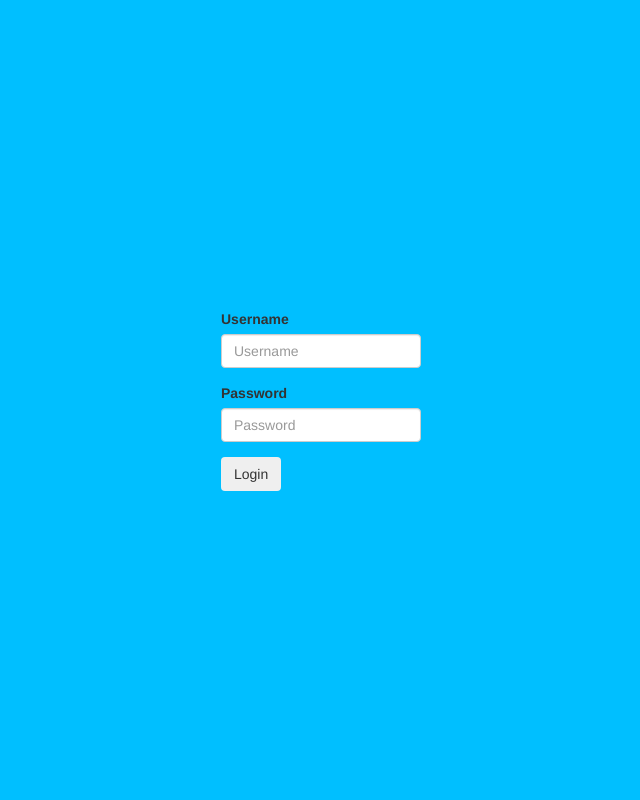
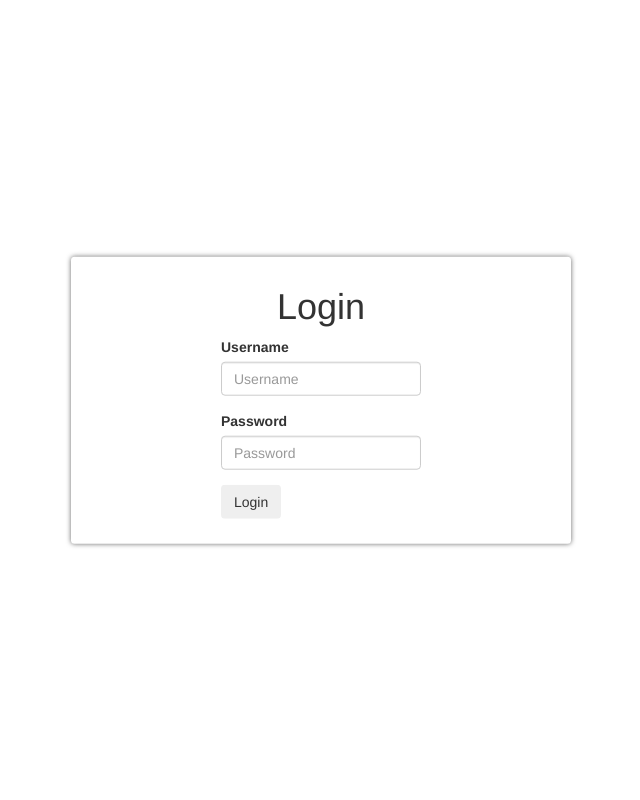
Before and after one commit to Jason0705/ICanCook, a Django app: page /user/login/ in a window 1280 px wide. Shown: the whole page, without its empty margins (319-959 px from the left). Run offline with Django 3.2, Linux system fonts and the light colour scheme; some libraries are stand-ins or nearby versions.

Commit message:
Styled the login page to look a bit nicer

```diff
--- a/mysite/user/static/site.css
+++ b/mysite/user/static/site.css
@@ -1,16 +1,33 @@
 html {
+    height: 100%;
+    background-color: deepskyblue;
+}
+
+body {
     height: 100%;
 }
 
-body {
-    background-color: deepskyblue;
-    height: 100%;
+#login-container {
+    width: 500px;
+    margin: auto;
+    position: relative;
+    top: 50%;
+    transform: translateY(-50%);
+}
+
+#login-container h1{
+    text-align: center;
 }
 
 #login-form {
     width: 200px;
     margin: auto;
-    position: relative;
-    top: 50%;
-    transform: translateY(-50%);
+
 }
+
+.card {
+    background: rgba(255, 255, 255, 1);
+    box-shadow: 0 0 5px #666;
+    border-radius: 0.25em;
+    padding: 10px 15px 10px 15px;
+}
--- a/mysite/user/templates/accounts/login.html
+++ b/mysite/user/templates/accounts/login.html
@@ -1,10 +1,12 @@
 {% extends "accounts/base.html" %}
 
 {% block content %}
+<div id="login-container" class="card">
+    <h1>Login</h1>
     <div id="login-form">
         <form name="LoginForm" action="/user/login_user/" method="post">{% csrf_token %}
             {% if next %}
-                <input type="hidden" name="next" value="{{ next }}"/>
+            <input type="hidden" name="next" value="{{ next }}"/>
             {% endif %}
             <div class="form-group">
                 <label for="username">Username</label>
@@ -15,8 +17,9 @@
                 <input class="form-control" type="password" name="password" id="password" placeholder="Password">
             </div>
             <div class="form-group">
-                <button type="submit" class="btn">Login</button>
+                <button type="submit" class="btn float-right">Login</button>
             </div>
         </form>
     </div>
+</div>
 {% endblock %}
```
